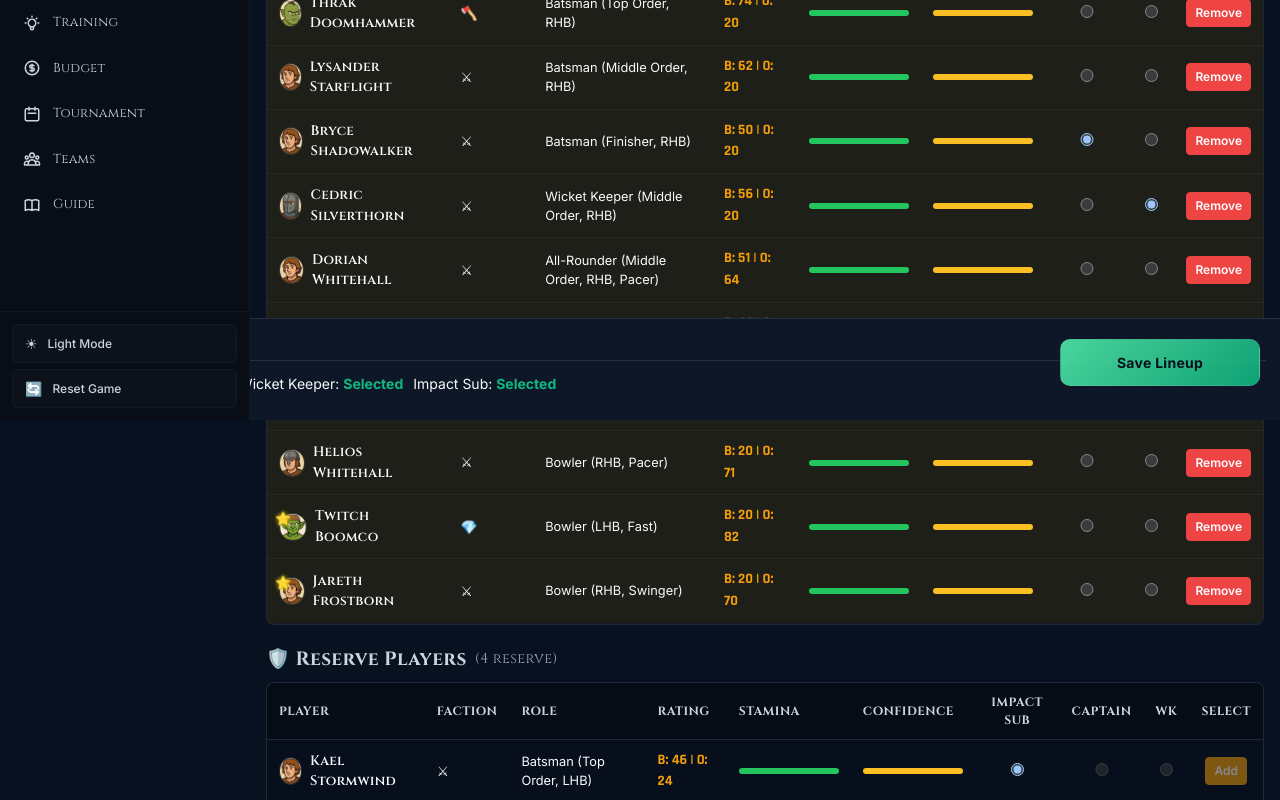
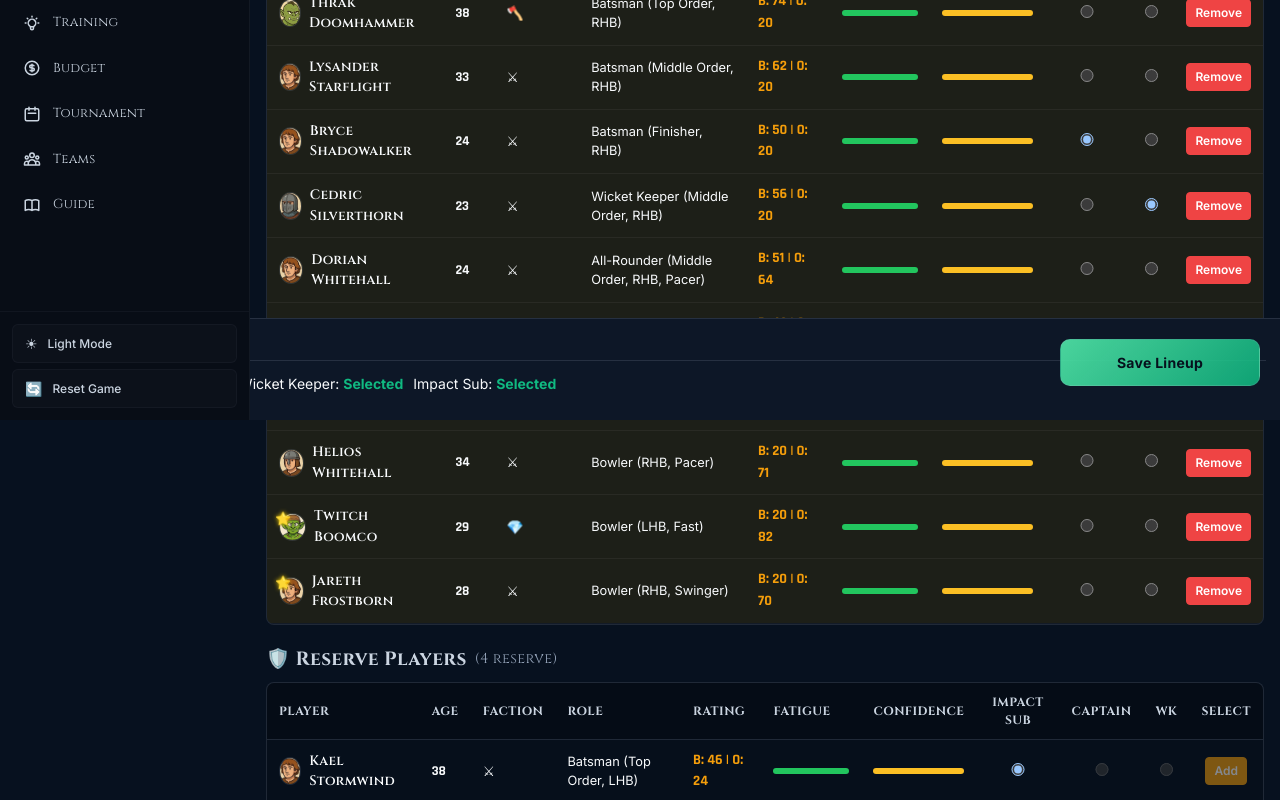
Before and after one commit to cmsusergit/fantasy_cricgame, a SvelteKit app: page /squad in a window 1280 px wide. Shown: the part 380-1180 px from the top of the page. Built offline with nearby package versions, Linux system fonts and the light colour scheme.

Commit message:
feat: reduce selection table column widths to prevent overflow, display player age, and show fatigue instead of stamina in /squad

```diff
--- a/src/lib/components/team/PlayerCard.svelte
+++ b/src/lib/components/team/PlayerCard.svelte
@@ -74,7 +74,7 @@
   let faction = $derived(FACTIONS[player.faction]);
   let avatarUrl = $derived(getAvatarUrl(player.faction, player.portraitId || 1));
   let roleSummary = $derived(
-    `${player.role} • ${player.battingType || 'RHB'} • ${player.battingRole || 'Middle Order'}${
+    `Age: ${player.age} • ${player.role} • ${player.battingType || 'RHB'} • ${player.battingRole || 'Middle Order'}${
       player.bowlingType && player.bowlingType !== 'none' ? ` • ${player.bowlingType}` : ''
     }`
   );
--- a/src/routes/match/+page.svelte
+++ b/src/routes/match/+page.svelte
@@ -293,9 +293,10 @@
   onMount(() => {
     const unsubTeam = teamStore.subscribe(t => {
       teams = t;
-      if (currentMatch) {
-        matchTeam1 = teams.find(team => team.id === currentMatch.team1Id) || null;
-        matchTeam2 = teams.find(team => team.id === currentMatch.team2Id) || null;
+      const match = currentMatch;
+      if (match) {
+        matchTeam1 = teams.find(team => team.id === match.team1Id) || null;
+        matchTeam2 = teams.find(team => team.id === match.team2Id) || null;
       }
       if (schedule && phase === 'loading') {
         initMatchState(schedule);
@@ -3011,13 +3012,13 @@
   }
 
   .selection-table th {
-    padding: 10px 12px;
+    padding: 6px 8px;
     background: rgba(0, 0, 0, 0.2);
     font-weight: 700;
     color: var(--text-secondary);
     border-bottom: 1px solid var(--border-color);
     text-transform: uppercase;
-    font-size: 0.75rem;
+    font-size: 0.72rem;
     letter-spacing: 0.5px;
     text-align: center;
   }
@@ -3027,7 +3028,7 @@
   }
 
   .selection-table td {
-    padding: 10px 12px;
+    padding: 6px 8px;
     border-bottom: 1px solid rgba(255, 255, 255, 0.05);
     vertical-align: middle;
     text-align: center;
@@ -3066,12 +3067,12 @@
   .selection-table td .player-cell {
     display: flex;
     align-items: center;
-    gap: 10px;
+    gap: 6px;
   }
 
   .selection-table .player-avatar-mini {
-    width: 28px;
-    height: 28px;
+    width: 24px;
+    height: 24px;
     border-radius: 50%;
     border: 1px solid var(--border-color);
     object-fit: cover;
@@ -3088,7 +3089,7 @@
 
   .selection-table .rating-val {
     font-family: var(--font-sports);
-    font-size: 0.95rem;
+    font-size: 0.9rem;
     font-weight: 700;
     color: var(--color-accent);
   }
@@ -3096,8 +3097,8 @@
   .selection-table .bar-container {
     display: inline-flex;
     align-items: center;
-    gap: 8px;
-    min-width: 100px;
+    gap: 4px;
+    min-width: 50px;
     text-align: left;
   }
 
--- a/src/routes/squad/+page.svelte
+++ b/src/routes/squad/+page.svelte
@@ -27,6 +27,12 @@
     if (val >= 70) return '#22c55e'; // Green
     if (val >= 35) return '#fbbf24'; // Yellow
     return '#ef4444'; // Red
+  }
+
+  function getFatigueBarColor(fatigue: number): string {
+    if (fatigue >= 70) return '#ef4444'; // Red (High fatigue)
+    if (fatigue >= 35) return '#fbbf24'; // Yellow (Medium fatigue)
+    return '#22c55e'; // Green (Low fatigue)
   }
 
   let dndPlayers: Player[] = $state([]);
@@ -358,10 +364,11 @@
               <thead>
                 <tr>
                   <th>Player</th>
+                  <th>Age</th>
                   <th>Faction</th>
                   <th>Role</th>
                   <th>Rating</th>
-                  <th style="width: 100px;">Stamina</th>
+                  <th style="width: 100px;">Fatigue</th>
                   <th style="width: 100px;">Confidence</th>
                   <th style="text-align: center;">Captain</th>
                   <th style="text-align: center;">WK</th>
@@ -385,6 +392,7 @@
                         <span class="player-name" style="font-family: var(--font-fantasy);">{p.name}</span>
                       </div>
                     </td>
+                    <td style="font-family: var(--font-sports); font-weight: bold; font-size: 0.85rem;">{p.age}</td>
                     <td>
                       <span class="faction-icon faction-{p.faction}">
                         {p.faction === 'human' ? '⚔' : p.faction === 'elf' ? '🌿' : p.faction === 'orc' ? '🪓' : p.faction === 'dwarf' ? '⛏' : p.faction === 'goblin' ? '💎' : '🌙'}
@@ -395,8 +403,8 @@
                       B: {p.stats.batting} | O: {p.stats.bowling}
                     </td>
                     <td>
-                      <div class="bar-container">
-                        <div class="bar stamina" style="width: {100 - p.fatigue}%; background-color: {getBarColor(100 - p.fatigue)};"></div>
+                      <div class="bar-container" title="Fatigue: {p.fatigue}%">
+                        <div class="bar fatigue" style="width: {p.fatigue}%; background-color: {getFatigueBarColor(p.fatigue)};"></div>
                       </div>
                     </td>
                     <td>
@@ -451,10 +459,11 @@
               <thead>
                 <tr>
                   <th>Player</th>
+                  <th>Age</th>
                   <th>Faction</th>
                   <th>Role</th>
                   <th>Rating</th>
-                  <th style="width: 100px;">Stamina</th>
+                  <th style="width: 100px;">Fatigue</th>
                   <th style="width: 100px;">Confidence</th>
                   <th style="text-align: center;">Impact Sub</th>
                   <th style="text-align: center;">Captain</th>
@@ -479,6 +488,7 @@
                         <span class="player-name" style="font-family: var(--font-fantasy);">{p.name}</span>
                       </div>
                     </td>
+                    <td style="font-family: var(--font-sports); font-weight: bold; font-size: 0.85rem;">{p.age}</td>
                     <td>
                       <span class="faction-icon faction-{p.faction}">
                         {p.faction === 'human' ? '⚔' : p.faction === 'elf' ? '🌿' : p.faction === 'orc' ? '🪓' : p.faction === 'dwarf' ? '⛏' : p.faction === 'goblin' ? '💎' : '🌙'}
@@ -489,8 +499,8 @@
                       B: {p.stats.batting} | O: {p.stats.bowling}
                     </td>
                     <td>
-                      <div class="bar-container">
-                        <div class="bar stamina" style="width: {100 - p.fatigue}%; background-color: {getBarColor(100 - p.fatigue)};"></div>
+                      <div class="bar-container" title="Fatigue: {p.fatigue}%">
+                        <div class="bar fatigue" style="width: {p.fatigue}%; background-color: {getFatigueBarColor(p.fatigue)};"></div>
                       </div>
                     </td>
                     <td>
@@ -931,7 +941,7 @@
     display: flex;
     align-items: center;
     gap: 8px;
-    min-width: 100px;
+    min-width: 50px;
   }
 
   .selection-table .bar-container .bar {
```
